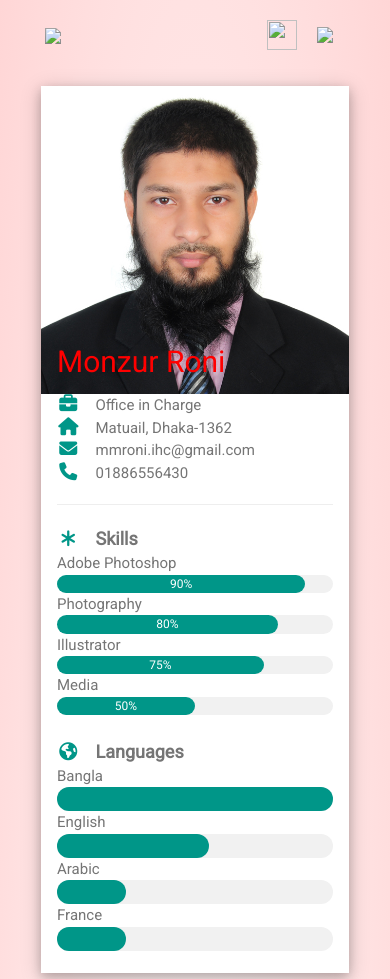
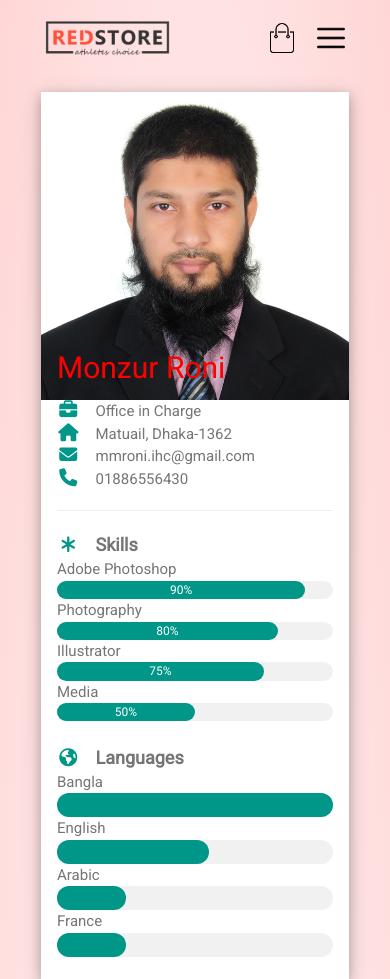
Before and after one commit to mmroni/ecom, a plain HTML site: page My profile.html in a window 390 px wide. Shown: the top 979 px of the page. Drawn offline with nearby package versions, Linux system fonts and the light colour scheme; files whose address does not match are found by name.

Commit message:
Update My profile.html

```diff
--- a/My profile.html
+++ b/My profile.html
@@ -24,7 +24,7 @@ html,body,h1,h2,h3,h4,h5,h6 {font-family: "Roboto", sans-serif}
    <div class="container">
     <div class="navbar">
         <div class="logo">
-            <a href="index.html"><img src="Images/logo.png" width="125px"></a>
+            <a href="index.html"><img src="logo.png" width="125px"></a>
         </div>
         <nav>
             <ul id="MenuItems">
@@ -35,8 +35,8 @@ html,body,h1,h2,h3,h4,h5,h6 {font-family: "Roboto", sans-serif}
                 <li><a href="account.html">Acount</a></li>
             </ul>
         </nav>
-        <a href="cart.html"><img src="Images/cart.png" height="30px" width="30px"></a>
-        <img src="Images/menu.png" class="menu-icon" onclick="menutoggle()">
+        <a href="cart.html"><img src="cart.png" height="30px" width="30px"></a>
+        <img src="menu.png" class="menu-icon" onclick="menutoggle()">
     </div>
 <!-- Page Container -->
 <div class="w3-content w3-margin-top" style="max-width:1400px;">
```
